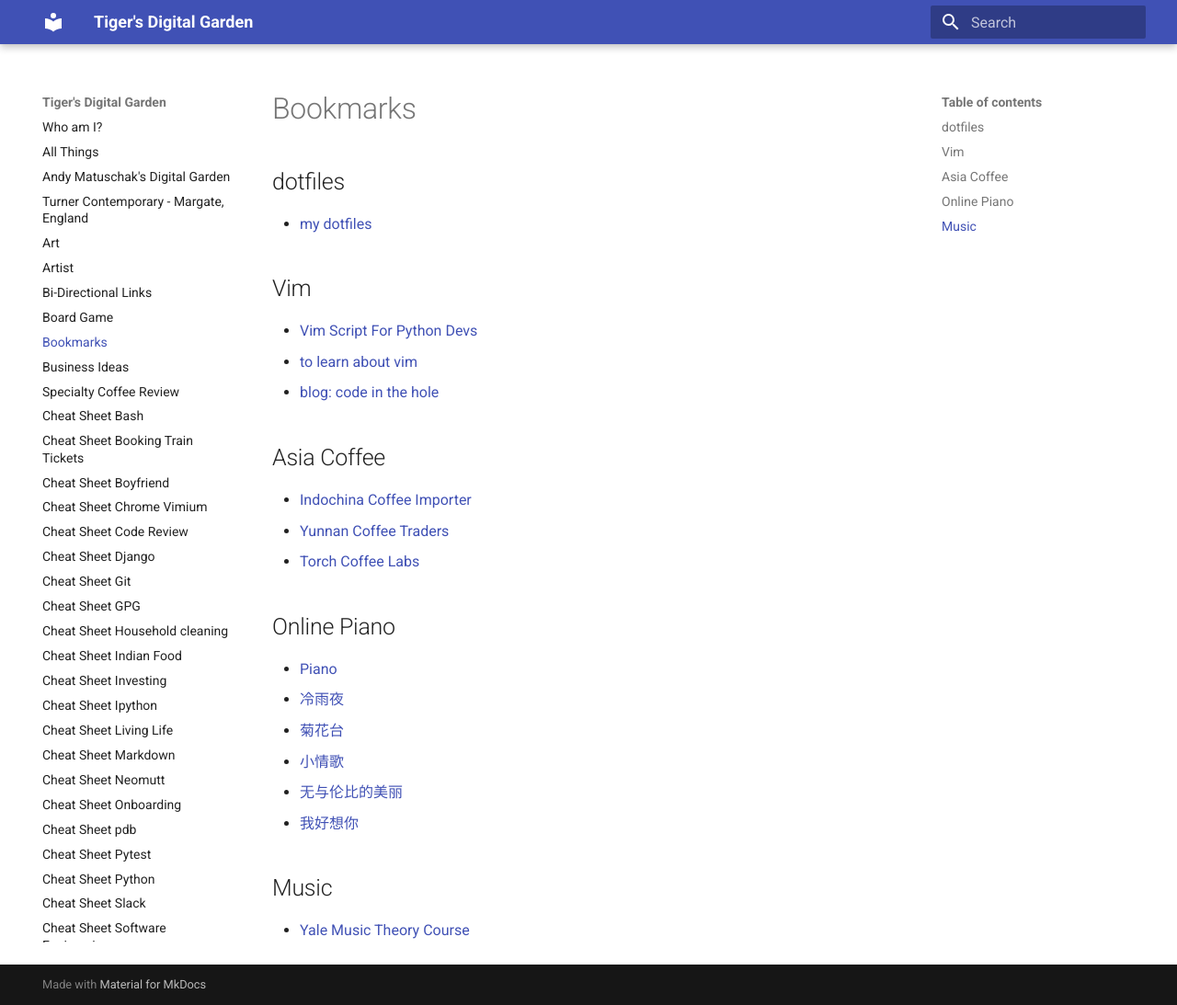
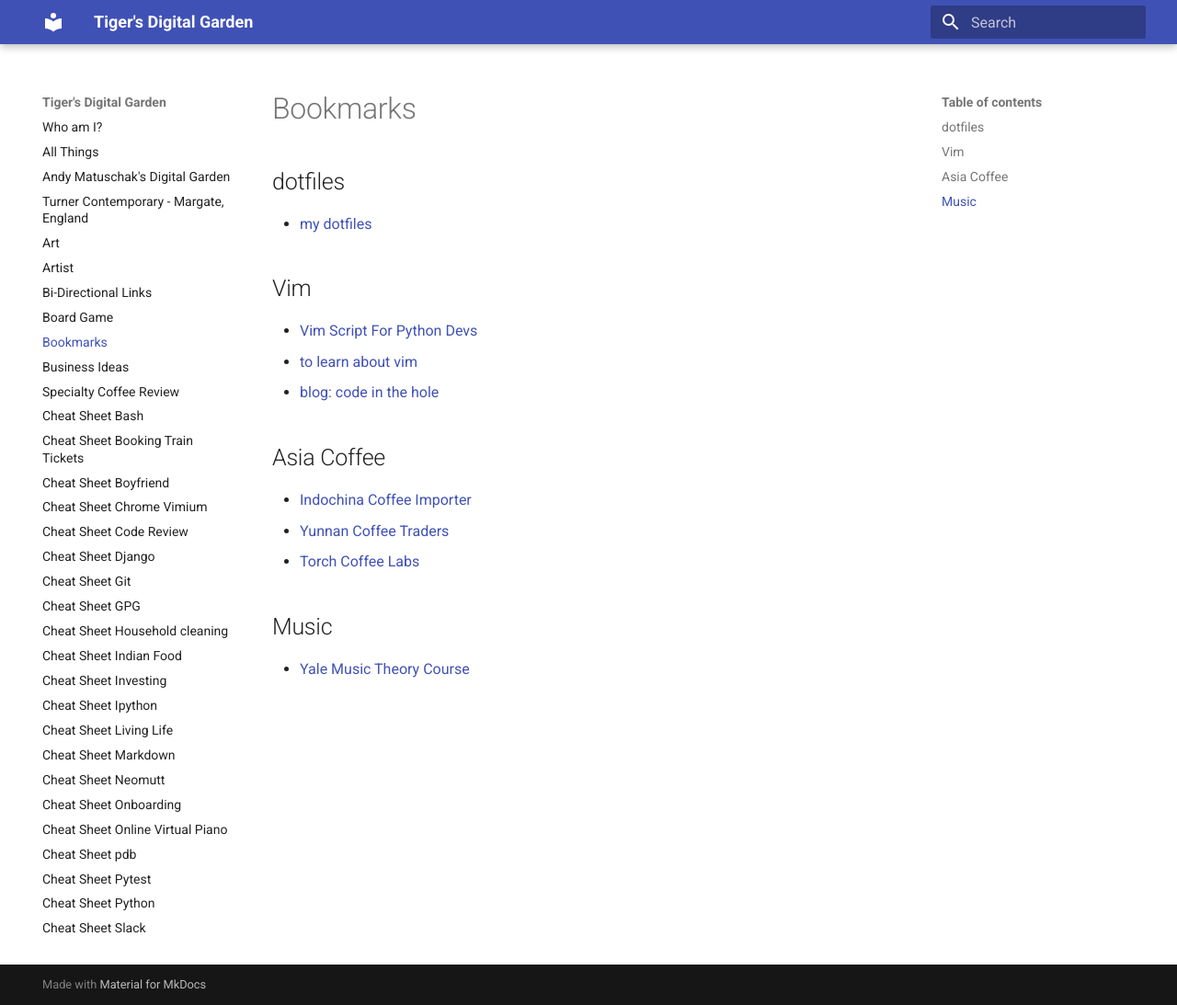
Before and after one commit to ynotstartups/notes, an MkDocs documentation site: the page built from notes/bookmarks.md, in a window 1280 px wide and 1093 px high. Shown: the whole window at 92% size. Built offline with MkDocs 1.6.1 and Material for MkDocs 9.7.7, drawn with Linux system fonts in a browser that asks for light colours.

Commit message:
add virtual piano

```diff
--- a/notes/bookmarks.md
+++ b/notes/bookmarks.md
@@ -16,15 +16,6 @@
 - [Yunnan Coffee Traders](https://yunnancoffeetraders.com/farms/)
 - [Torch Coffee Labs](https://www.torchcoffee.asia/)
 
-## Online Piano
-
-- [Piano](https://www.apronus.com/music/flashpiano.htm)
-- [冷雨夜](http://www.echangwang.com/pic/06/6357.html)
-- [菊花台](https://puduoduo123.com/25287.html)
-- [小情歌](http://www.jianpuw.com/htm/ii/288990.htm)
-- [无与伦比的美丽](https://jianpu.chazidian.com/jp_337850/)
-- [我好想你](http://www.miinaa.com/qinpu/jianpu/16212.html)
-
 ## Music
 
 - [Yale Music Theory Course](https://www.youtube.com/watch?v=5_yOVARO2Oc&list=PL9LXrs9vCXK56qtyK4qcqwHrbf0em_81r)
```
Also changed, not shown: notes/cheat-sheet-online-virtual-piano.md (added, +55 -0 lines), notes/images/music/ju-hua-tai-01.webp (added), notes/images/music/juhuatai.png (added), notes/images/music/leng-yu-ye-01.webp (added), notes/images/music/leng-yu-ye-02.webp (added), notes/images/music/leng-yu-ye-03.webp (added), notes/images/music/wo-hao-xiang-ni-01.webp (added), notes/images/music/wo-hao-xiang-ni-02.webp (added), notes/images/music/wu-yu-lun-bi-de-mei-li-01.webp (added), notes/images/music/xiao-qing-ge-01.webp (added).
